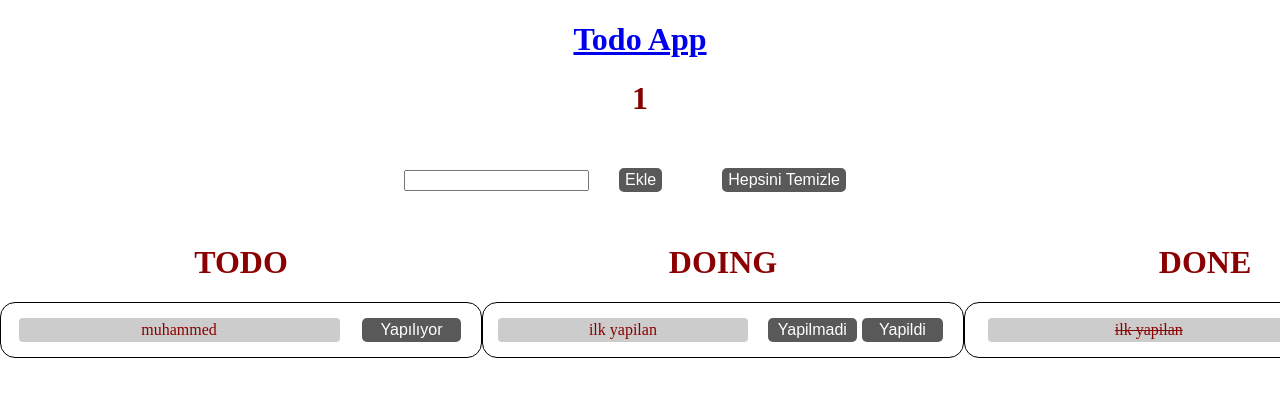
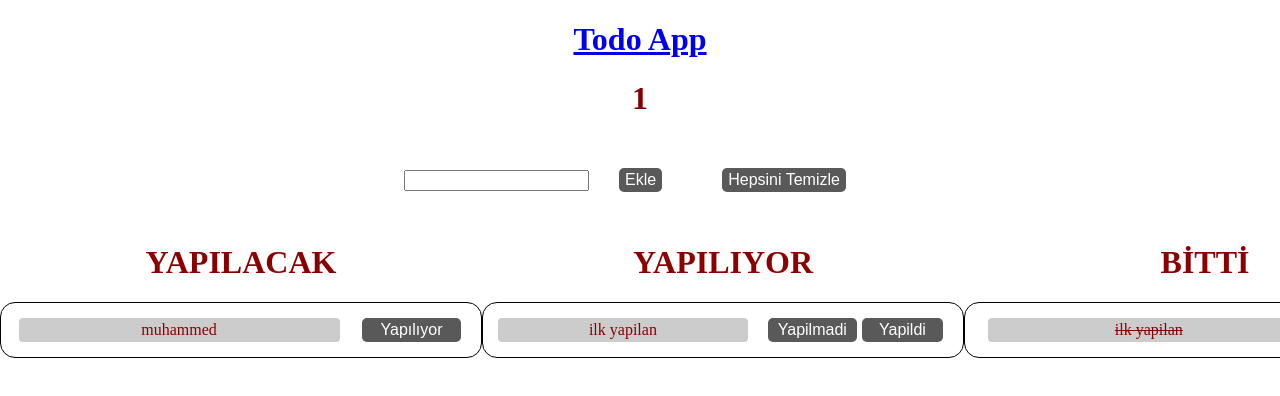
Before and after one commit to muhammeddeniz/React-todo-app, a React (Create React App) app: page / in a window 1280 px wide. Shown: the top 396 px of the page. Built offline with nearby package versions, Linux system fonts and the light colour scheme.

Commit message:
last issues fixed

```diff
--- a/src/components/yapilacak/index.tsx
+++ b/src/components/yapilacak/index.tsx
@@ -13,7 +13,7 @@ const TodoList: React.FC<{Iprops: TodoStore}> = observer(props => {
     console.log(props.Iprops.yapilanlar);
 
     if (props.Iprops.todos.length === 1 - 1) {
-      setYapilacak("Todo List is Empty");
+      setYapilacak("Yapılacak Listesi Boş!");
     } else {
       setYapilacak("");
     }
@@ -24,7 +24,7 @@ const TodoList: React.FC<{Iprops: TodoStore}> = observer(props => {
   return (
 
         <div className="items">
-          <h1>TODO</h1>
+          <h1>YAPILACAK</h1>
           {props.Iprops.todos.map((index: string, key: number) => {
             return (
               <div className="item" key={key}>
--- a/src/components/yapildi/index.tsx
+++ b/src/components/yapildi/index.tsx
@@ -12,7 +12,7 @@ const Done: React.FC<{ Data: TodoStore }> = observer(props => {
     console.log(props.Data.yapilanlar);
 
     if (props.Data.yapilanlar.length === 1 - 1) {
-      setYapildi("Done List is Empty");
+      setYapildi("Yapıldı Listesi Boş!");
     } else {
       setYapildi("");
     }
@@ -22,7 +22,7 @@ const Done: React.FC<{ Data: TodoStore }> = observer(props => {
 
   return (
     <div className="items">
-    <h1>DONE</h1>
+    <h1>BİTTİ</h1>
     {props.Data.yapilanlar.map((index, key) => {
       return (
         <div className="item" key={key}>
--- a/src/components/yapiliyor/index.tsx
+++ b/src/components/yapiliyor/index.tsx
@@ -12,19 +12,19 @@ const TodoList: React.FC<{Iprops: TodoStore}> = observer(props => {
     console.log("props.store.todo");
     console.log(props.Iprops.yapilanlar);
 
-    if (props.Iprops.todos.length === 1 - 1) {
-      setYapilacak("Todo List is Empty");
+    if (props.Iprops.yapiliyor.length === 1 - 1) {
+      setYapilacak("Yapiliyor Listesi Boş!");
     } else {
       setYapilacak("");
     }
-  }, [props.Iprops.yapilanlar, props.Iprops.todos.length]);
+  }, [props.Iprops.yapilanlar, props.Iprops.yapiliyor.length]);
 
   const [yapilacak, setYapilacak] = useState("");
 
   return (
 
         <div className="items">
-          <h1>DOING</h1>
+          <h1>YAPILIYOR</h1>
           {props.Iprops.yapiliyor.map((index: string, key: number) => {
             return (
               <div className="item" key={key}>
```
